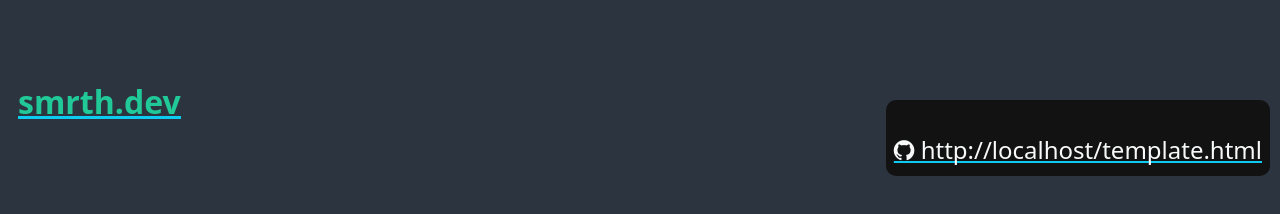
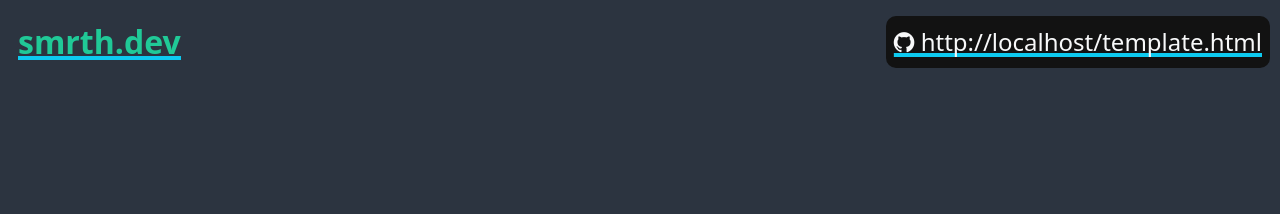
Before and after one commit to http-samc/portfolio-3.0, a website: page template.html in a window 1280 px wide. Drawn offline with nearby package versions, Linux system fonts and the light colour scheme; no server answers.

Commit message:
Update styles.css

```diff
--- a/assets/css/styles.css
+++ b/assets/css/styles.css
@@ -56,14 +56,7 @@ h1, h2, h3, h4, :not(.project) {
   text-decoration-line: underline;
   text-decoration-color: var(--bs-cyan);
   text-decoration-skip-ink: none;
-<<<<<<< HEAD
   text-decoration-thickness: 4px;
-  margin-top: 30px;
-  margin-bottom: 15px;
-=======
-  text-decoration-thickness: 3.5px;
-  margin-bottom: 1px;
->>>>>>> parent of 53f5e8f (Update styles.css)
 }
 
 p, ul, li, h5, h6, table {
```
